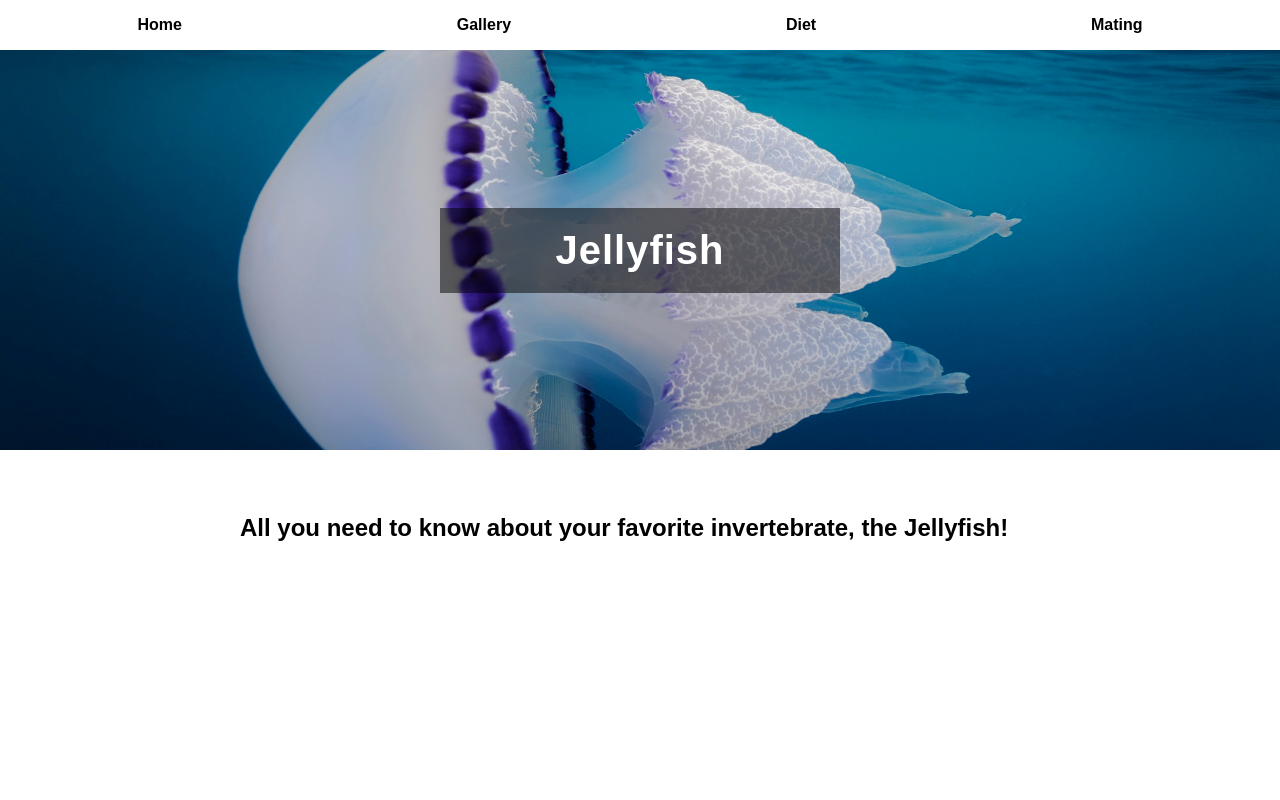
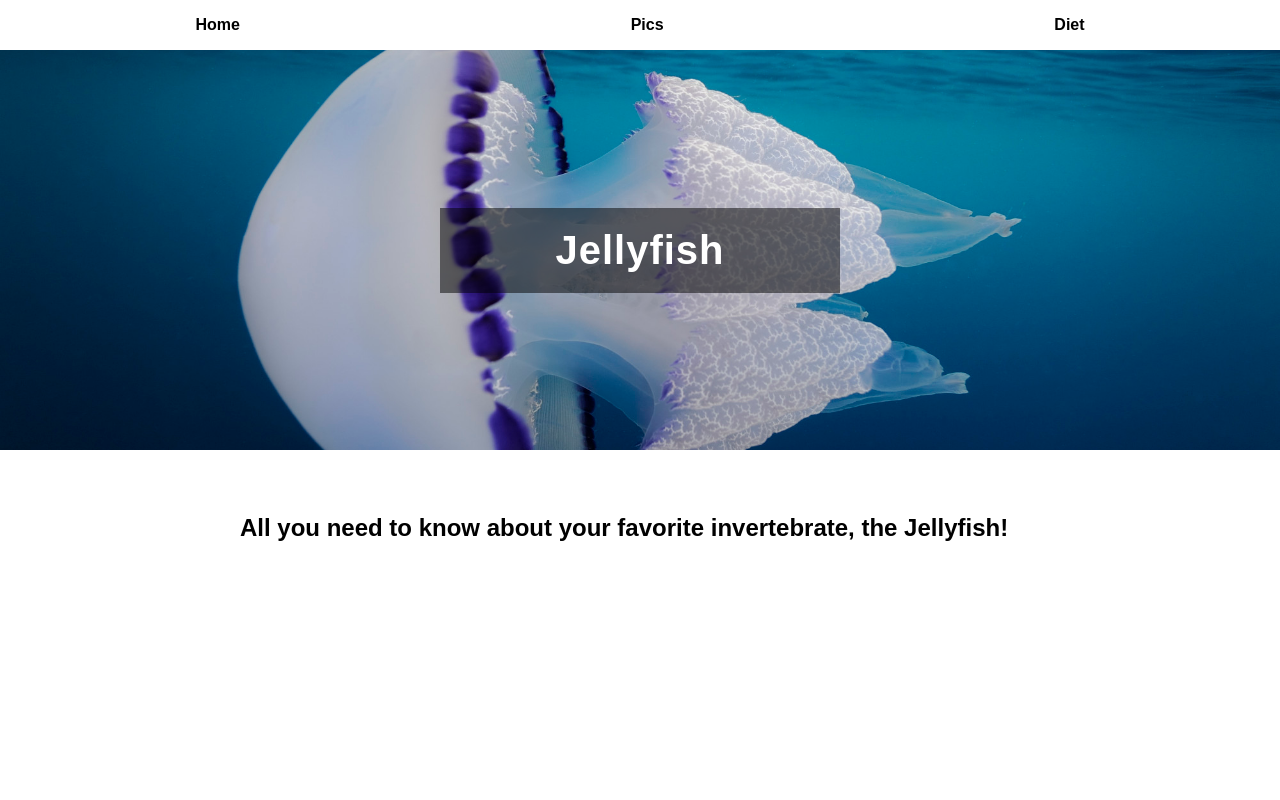
Before and after one commit to austenmadden/jellyfish, a plain HTML site: page index.html in a window 1280 px wide. Shown: the top 800 px of the page. Drawn offline with Linux system fonts and the light colour scheme.

Commit message:
remove unused stuff

```diff
--- a/index.html
+++ b/index.html
@@ -7,10 +7,10 @@
     <nav>
       <ul>
         <li><a href="#home">Home</a></li>
-        <li><a href="#gallery">Gallery</a></li>
+        <li><a href="#gallery">Pics</a></li>
         <li><a href="#diet">Diet</a></li>
-        <li><a href="#mating">Mating</a></li>
-        <!--li><a href="#habitat">Habitat</a></li-->
+        <!--li><a href="#mating">Mating</a></li>
+        <li><a href="#habitat">Habitat</a></li-->
       </ul>
     </nav>
   </header>
@@ -55,7 +55,7 @@
       </div>
     </section>
     <section>
-      <h1 id="mating">Mating</h1>
+      <!-- h1 id="mating">Mating</h1>
 
       <div>
         <p>
@@ -77,7 +77,7 @@ Sexual reproduction happens in the mature, medusa, stage of a jellyfishes lifecy
       </div>
     </section>
     <section>
-      <!--h1 id="habitat">Habitat</h1>
+      <h1 id="habitat">Habitat</h1>
 
       <div>
         This is some text.
```
